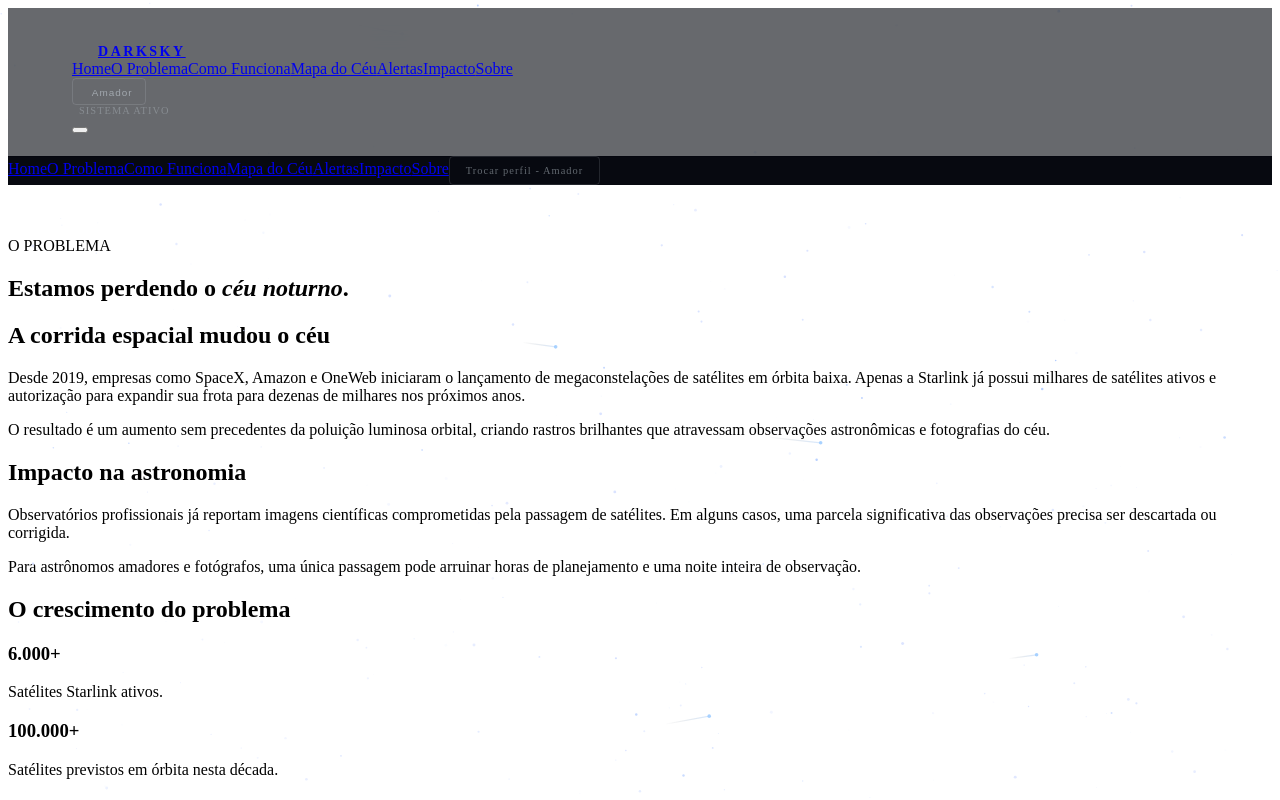
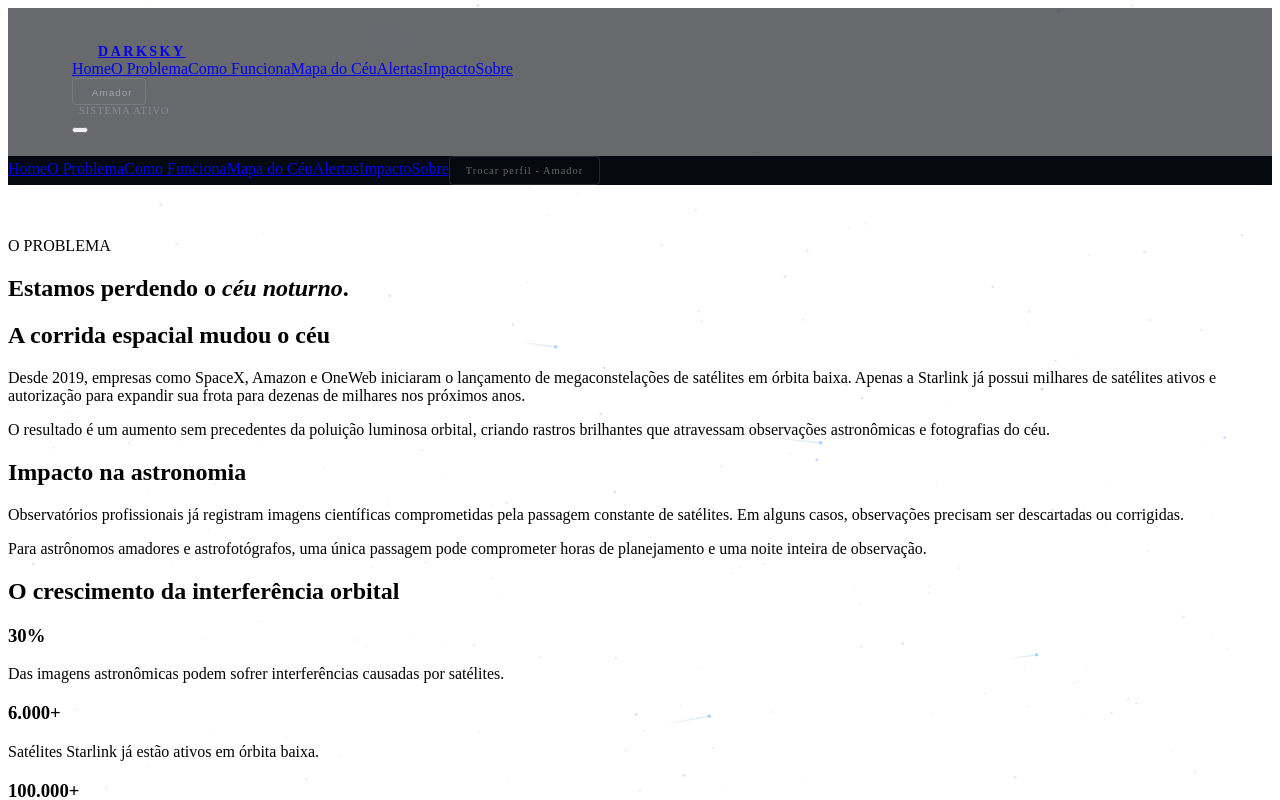
Before and after one commit to lucx-yan/skyaware, a React (Vite) app: page /problema in a window 1280 px wide. Both pictures are taken after a click on the button 350 px from the left and 520 px from the top of the page. Shown: the top 800 px of the page. Built offline with nearby package versions, Linux system fonts and the light colour scheme; the HTML template or start-up script is replaced by a standard one.

Commit message:
feat/problema atualização

```diff
--- a/src/pages/Problema.jsx
+++ b/src/pages/Problema.jsx
@@ -5,7 +5,7 @@ export default function Problema() {
         O PROBLEMA
       </p>
 
-      <h1 className="section-title max-w-4xl mb-10">
+      <h1 className="section-title max-w-5xl mb-10">
         Estamos perdendo o <em>céu noturno</em>.
       </h1>
 
@@ -18,8 +18,8 @@ export default function Problema() {
           </h2>
 
           <p className="text-gray-300 mb-6">
-            Desde 2019, empresas como SpaceX, Amazon e OneWeb iniciaram
-            o lançamento de megaconstelações de satélites em órbita baixa.
+            Desde 2019, empresas como SpaceX, Amazon e OneWeb iniciaram o
+            lançamento de megaconstelações de satélites em órbita baixa.
             Apenas a Starlink já possui milhares de satélites ativos e
             autorização para expandir sua frota para dezenas de milhares
             nos próximos anos.
@@ -38,65 +38,132 @@ export default function Problema() {
           </h2>
 
           <p className="text-gray-300 mb-6">
-            Observatórios profissionais já reportam imagens científicas
-            comprometidas pela passagem de satélites. Em alguns casos,
-            uma parcela significativa das observações precisa ser
-            descartada ou corrigida.
+            Observatórios profissionais já registram imagens científicas
+            comprometidas pela passagem constante de satélites. Em alguns
+            casos, observações precisam ser descartadas ou corrigidas.
           </p>
 
           <p className="text-gray-300">
-            Para astrônomos amadores e fotógrafos, uma única passagem
-            pode arruinar horas de planejamento e uma noite inteira de
+            Para astrônomos amadores e astrofotógrafos, uma única passagem
+            pode comprometer horas de planejamento e uma noite inteira de
             observação.
           </p>
         </div>
       </div>
 
       <div className="panel p-10 rounded-xl mt-12">
-        <h2 className="text-3xl mb-6">
-          O crescimento do problema
+        <h2 className="text-3xl mb-8">
+          O crescimento da interferência orbital
         </h2>
 
-        <div className="grid md:grid-cols-3 gap-6">
+        <div className="grid md:grid-cols-3 gap-10 text-center">
           <div>
-            <h3 className="text-5xl font-bold text-cyan-400 mb-2">
-              6.000+
+            <h3 className="text-6xl font-bold text-red-400 mb-3">
+              30%
             </h3>
+
             <p className="text-gray-400">
-              Satélites Starlink ativos.
+              Das imagens astronômicas podem sofrer interferências
+              causadas por satélites.
             </p>
           </div>
 
           <div>
-            <h3 className="text-5xl font-bold text-cyan-400 mb-2">
-              100.000+
+            <h3 className="text-6xl font-bold text-cyan-400 mb-3">
+              6.000+
             </h3>
+
             <p className="text-gray-400">
-              Satélites previstos em órbita nesta década.
+              Satélites Starlink já estão ativos em órbita baixa.
             </p>
           </div>
 
           <div>
-            <h3 className="text-5xl font-bold text-cyan-400 mb-2">
-              30%
+            <h3 className="text-6xl font-bold text-cyan-400 mb-3">
+              100.000+
             </h3>
+
             <p className="text-gray-400">
-              Das imagens astronômicas podem sofrer interferências.
+              Objetos previstos em órbita ainda nesta década.
             </p>
           </div>
         </div>
       </div>
 
-      <div className="mt-16 text-center max-w-4xl mx-auto">
-        <p className="text-2xl leading-relaxed text-gray-300">
-          A humanidade está lançando milhares de satélites para explorar
-          o espaço, mas essa mesma expansão está tornando cada vez mais
-          difícil observar as estrelas da Terra.
+      <div className="mt-16">
+        <h2 className="text-3xl mb-8">
+          Uma noite de observação
+        </h2>
+
+        <div className="grid lg:grid-cols-2 gap-8">
+          <div className="panel p-8 rounded-xl border border-red-500/20">
+            <span className="section-kicker text-red-400">
+              SEM SKYAWARE
+            </span>
+
+            <h3 className="text-2xl mt-4 mb-6">
+              Planejamento incerto
+            </h3>
+
+            <div className="space-y-4 text-gray-300">
+              <p>• Horário escolhido sem previsão orbital.</p>
+              <p>• Passagens de satélites inesperadas.</p>
+              <p>• Fotografias comprometidas por rastros luminosos.</p>
+              <p>• Necessidade de consultar várias plataformas.</p>
+              <p>• Tempo perdido procurando uma janela adequada.</p>
+            </div>
+          </div>
+
+          <div className="panel p-8 rounded-xl border border-cyan-500/20">
+            <span className="section-kicker">
+              COM SKYAWARE
+            </span>
+
+            <h3 className="text-2xl mt-4 mb-6">
+              Planejamento inteligente
+            </h3>
+
+            <div className="space-y-4 text-gray-300">
+              <p>• Melhor janela calculada automaticamente.</p>
+              <p>• Previsão de satélites em tempo real.</p>
+              <p>• Sky Observation Score instantâneo.</p>
+              <p>• Dados orbitais combinados com sensores locais.</p>
+              <p>• Mais tempo observando e menos tempo planejando.</p>
+            </div>
+          </div>
+        </div>
+      </div>
+
+      <div className="panel p-10 rounded-xl mt-16">
+        <h2 className="text-3xl mb-6">
+          O que está em jogo?
+        </h2>
+
+        <p className="text-gray-300 mb-4">
+          Durante milhares de anos, a humanidade utilizou o céu noturno
+          para navegação, ciência, cultura e inspiração.
         </p>
 
-        <h2 className="section-title mt-8">
-          É exatamente esse problema que o <em>DarkSky</em> resolve.
+        <p className="text-gray-300">
+          Hoje, a própria expansão da atividade espacial está alterando
+          essa experiência. O desafio não é impedir a evolução da indústria
+          espacial, mas garantir que continuemos capazes de observar o
+          universo enquanto avançamos em direção a ele.
+        </p>
+      </div>
+
+      <div className="mt-24 text-center max-w-5xl mx-auto">
+        <h2 className="section-title">
+          O espaço está ficando mais conectado.
+          <br />
+          <em>O céu está ficando mais congestionado.</em>
         </h2>
+
+        <p className="text-gray-300 mt-8 text-lg leading-relaxed">
+          O SkyAware transforma dados espaciais complexos em informações
+          simples e acionáveis, ajudando astrônomos, fotógrafos e
+          entusiastas a encontrarem o momento ideal para observar o céu.
+        </p>
       </div>
     </section>
   );
```
